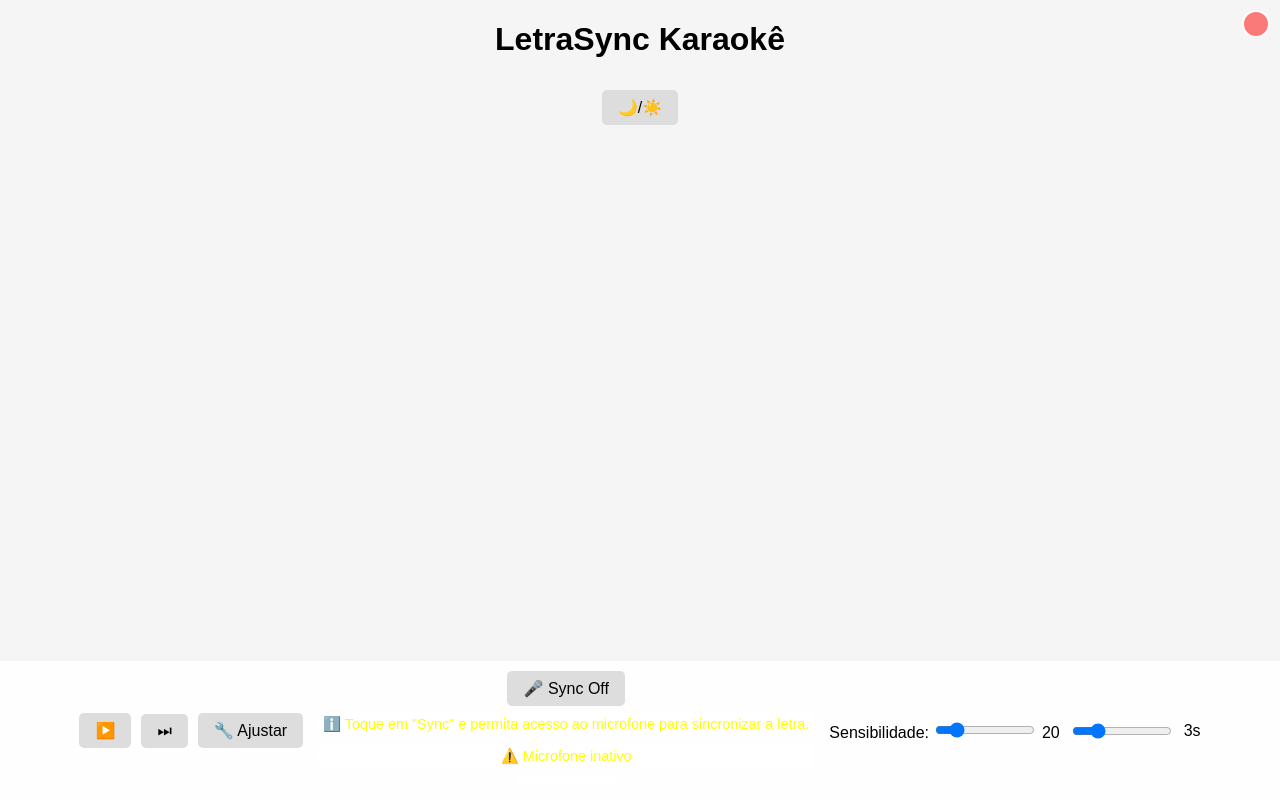
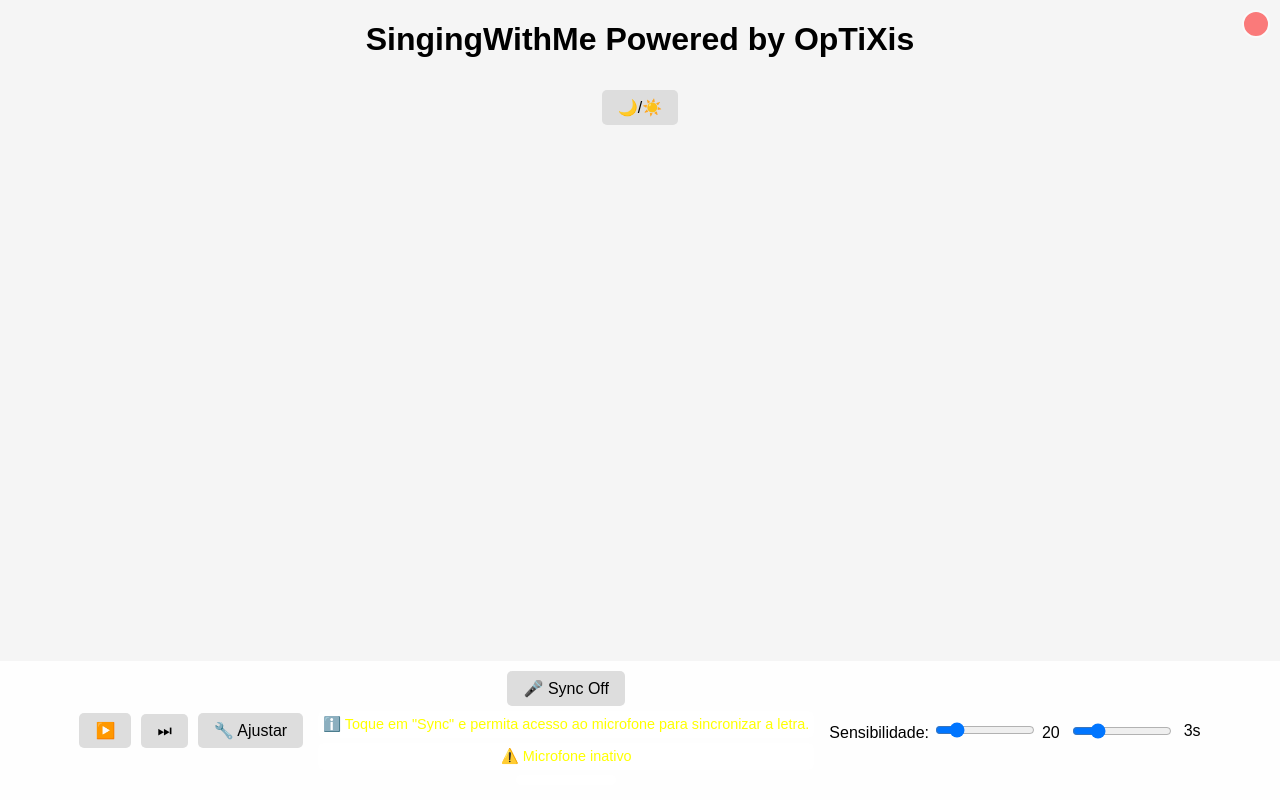
Before and after one commit to joaol-adm/letrasync-mvp1, a plain HTML site: page index.html in a window 1280 px wide. Drawn offline with Linux system fonts and the light colour scheme; a script that the page names is missing.

Commit message:
Update index.html

```diff
--- a/index.html
+++ b/index.html
@@ -5,7 +5,7 @@
   <meta charset="UTF-8" />
   <meta name="viewport" content="width=device-width, initial-scale=1.0"/>
   <link rel="manifest" href="manifest.json" />
-  <title>LetraSync Karaokê</title>
+  <title>SingingWithMe Powered by OpTiXis</title>
   <style>
     body {
       font-family: sans-serif;
@@ -111,7 +111,7 @@
   </style>
 </head>
 <body>
-  <h1>LetraSync Karaokê</h1>
+  <h1>SingingWithMe Powered by OpTiXis</h1>
   <div id="beatIndicator"></div>
   <button id="themeToggle">🌙/☀️</button>
   <div id="reader"></div>
```
